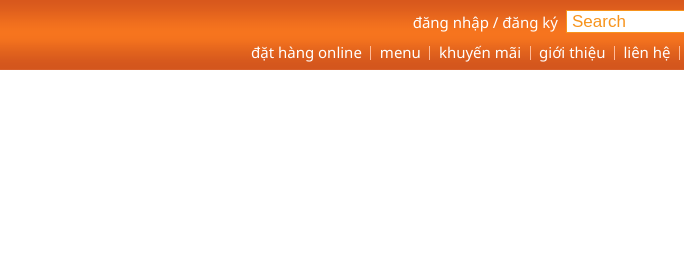
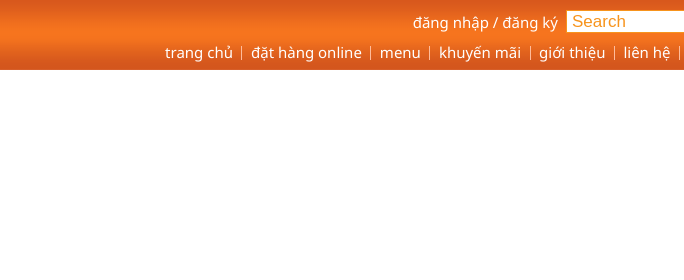
Before and after one commit to yenthinh/NhaHang, a plain HTML site: page order.html in a window 1280 px wide. Shown: the top 280 px of the page, 450-1134 px from the left. Drawn offline with Linux system fonts and the light colour scheme; files whose address does not match are found by name.

Commit message:
Update order.html

```diff
--- a/order.html
+++ b/order.html
@@ -36,6 +36,7 @@
             <!-- menu -->
             <div id="menu" class="clearfix">
                 <ul>
+                    <li><a href="home.html">Trang chủ</a></li>
                     <li><a href="order.html">đặt hàng online</a></li>
                     <li><a href="menu.html">menu</a></li>
                     <li><a href="#">khuyến mãi</a></li>
```
